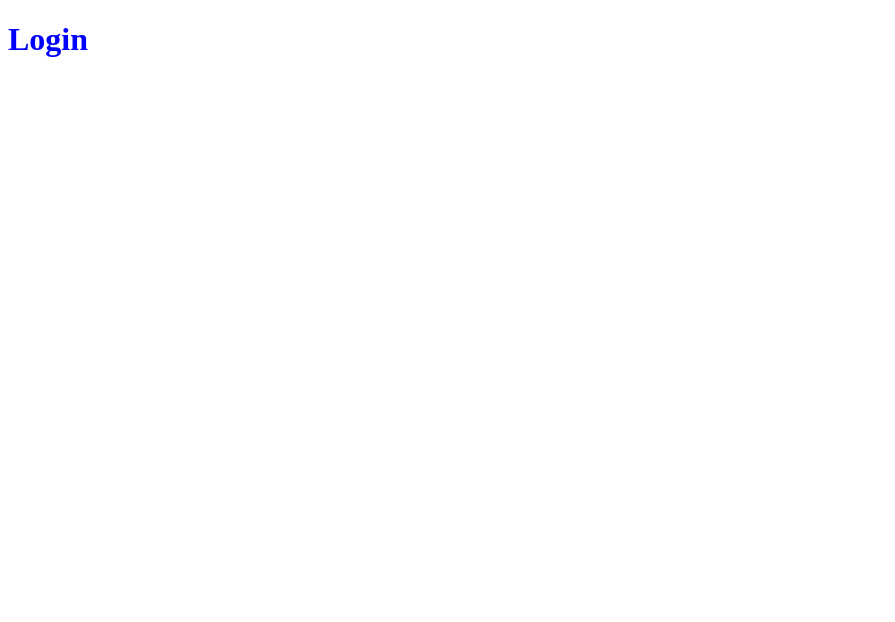
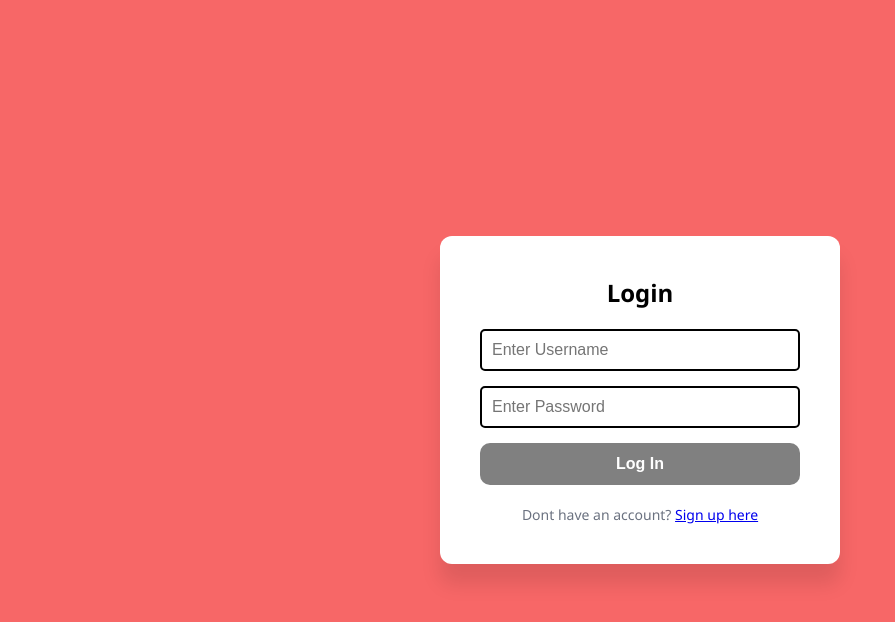
Before and after one commit to jaydendavis746-debug/project-alpha-oop-otters-game-frontend, a plain HTML site: page pages/login.html in a window 1280 px wide. Shown: the whole page, without its empty margins (0-895 px from the left). Drawn offline with Linux system fonts and the light colour scheme.

Commit message:
Completed styling and layout for sign up page and sign in page with css file

```diff
--- a/pages/login.html
+++ b/pages/login.html
@@ -7,7 +7,20 @@
     <title>Quiz game</title>
 </head>
 <body>
-    <h1>Login</h1>
+    <div class="form-container">
+        <form id="login-form">
+            <h2>Login</h2>
+
+            <input type="text" id="login-username" placeholder="Enter Username" required>
+            <input type="text" id="login-password" placeholder="Enter Password" required>
+
+            <button type="submit">Log In</button>
+        </form>
+        <div class="toggle-link">
+            Dont have an account? <a href="signup.html">Sign up here</a>
+        </div>
+    </div>
+
 
 </body>
 </html>
--- a/styles.css
+++ b/styles.css
@@ -1,3 +1,70 @@
 body{
-    color: blue;
+    margin: 0;
+    min-height: 100vh;
+    background-color: rgb(247, 103, 103);
+    display: flex;
+    align-items: center;
+    justify-content: center;
+    font-family: 'Segoe UI', Tahoma, Geneva, Verdana, sans-serif;
 }
+
+.form-container {
+    background-color: #ffffff;
+    padding: 40px;
+    border-radius: 12px;
+    box-shadow: 0 20px 20px rgba(1, 0, 10, 0.1);
+    width: 100%;
+    max-width: 400px;
+    box-sizing: border-box;
+
+}
+
+h2 {
+    margin-top: 0;
+    margin-bottom: 20px;
+    text-align: center;
+}
+
+input {
+    width: 100%;
+    padding: 10px;
+    margin-bottom: 15px;
+    border: 2px solid;
+    border-radius: 5px;
+    box-sizing: border-box;
+    font-size: 16px;
+}
+
+input:focus {
+    outline: none;
+    border-color: #3b82f6;
+    box-shadow: 0 0 0 3px rgba(59, 130, 246, 0.2);
+}
+
+button {
+    width: 100%;
+    padding: 12px;
+    background-color: grey;
+    color: white;
+    border: none;
+    border-radius: 10px;
+    font-size: 16px;
+    font-weight: bold;
+    cursor: pointer;
+    transition: background-color 0.2s ease;
+}
+
+button:hover {
+    background-color: darkgray;
+}
+
+.toggle-link {
+    text-align: center;
+    margin-top: 20px;
+    font-size: 14px;
+    color: #6b7280;
+}
+
+.toggle-link a:hover {
+    text-decoration: underline;
+}
```
Also changed, not shown: pages/signup.html (+13 -1 lines).
